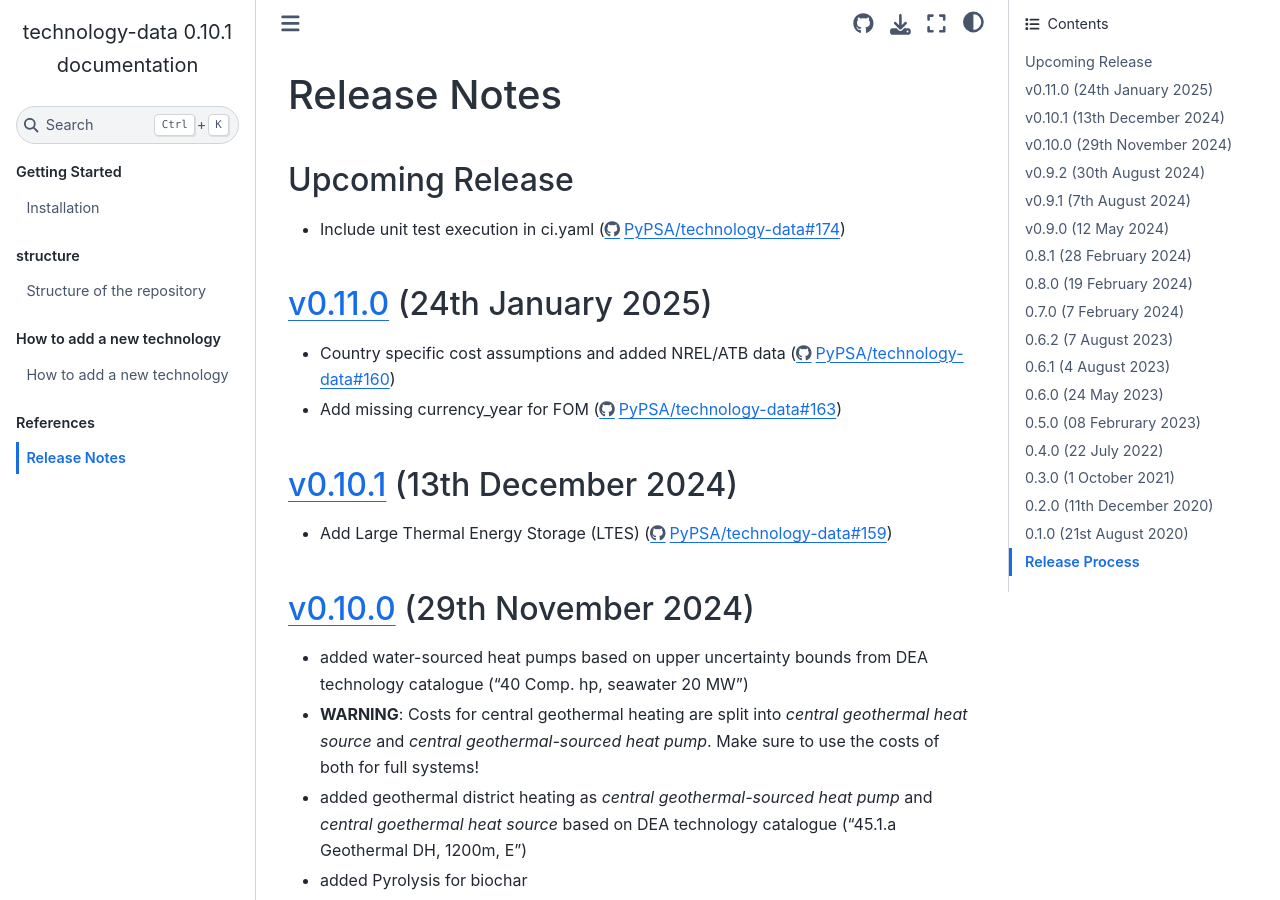
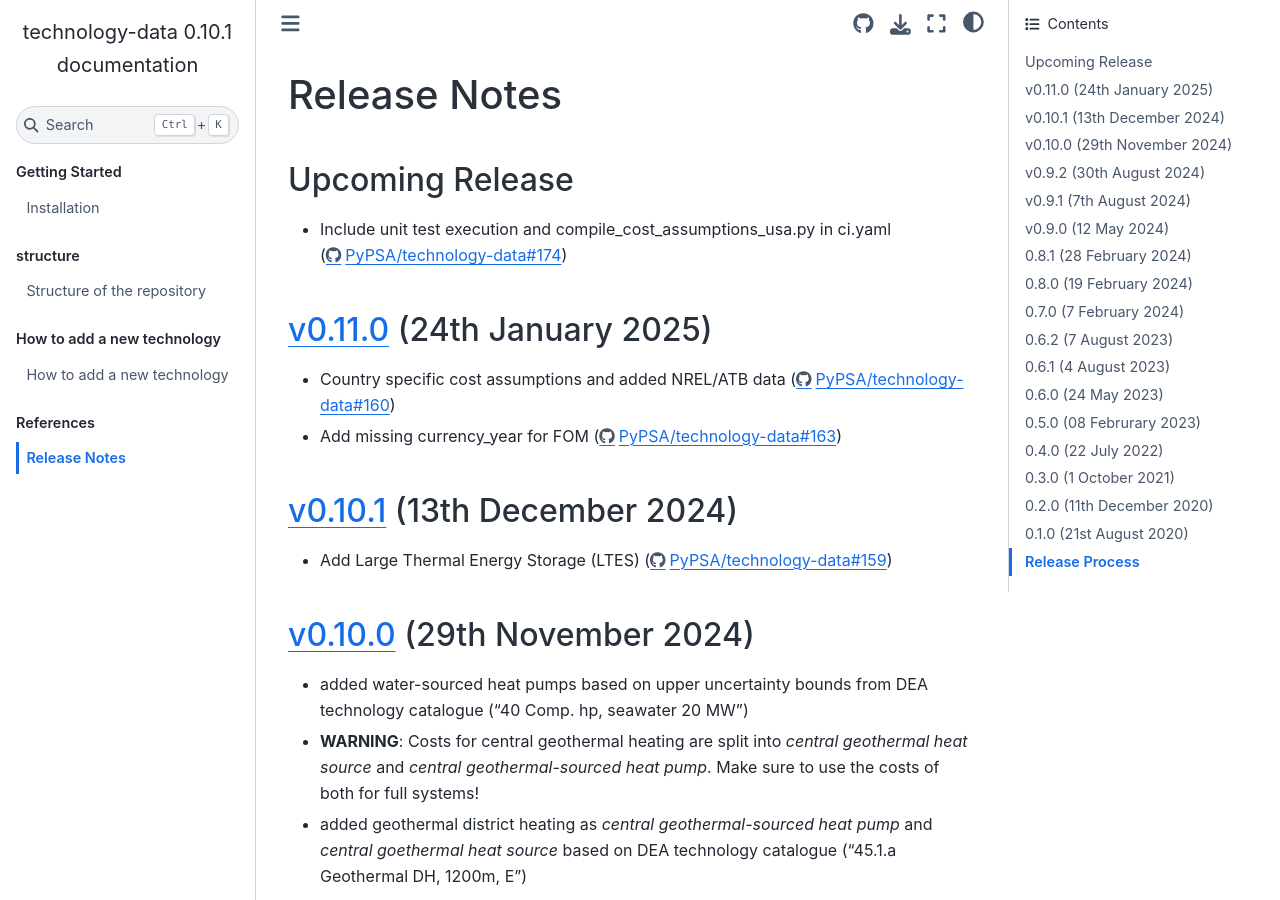
Before and after one commit to PyPSA/technology-data, a Sphinx documentation site: the page built from docs/release_notes.rst, in a window 1280 px wide and 900 px high. Built offline with Sphinx 7.4.7 and the Sphinx Book theme 1.1.4, drawn with Linux system fonts in a browser that asks for light colours.

Commit message:
config: compile_cost_assumptions_usa

```diff
--- a/docs/release_notes.rst
+++ b/docs/release_notes.rst
@@ -16,7 +16,7 @@
 ..   The features listed below are not released yet, but will be part of the next release!
 ..   To use the features already you have to use the ``master`` branch.
 
-* Include unit test execution in ci.yaml (https://github.com/PyPSA/technology-data/pull/174)
+* Include unit test execution and compile_cost_assumptions_usa.py in ci.yaml (https://github.com/PyPSA/technology-data/pull/174)
 
 `v0.11.0 <https://github.com/PyPSA/technology-data/releases/tag/v0.11.0>`__ (24th January 2025)
 =======================================================================================
```
Also changed, not shown: 1 other file.
